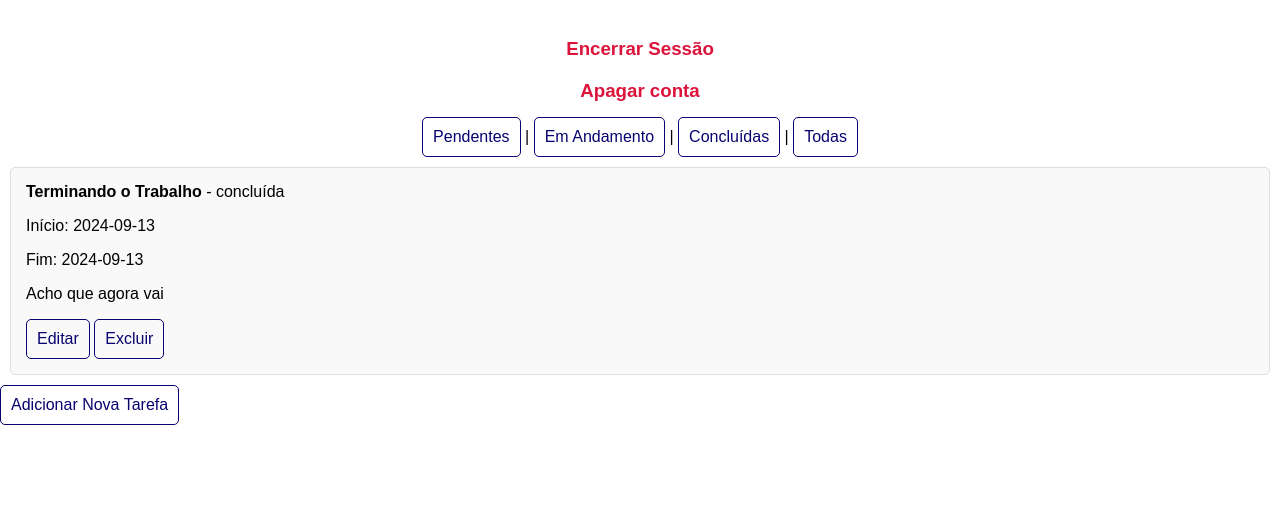
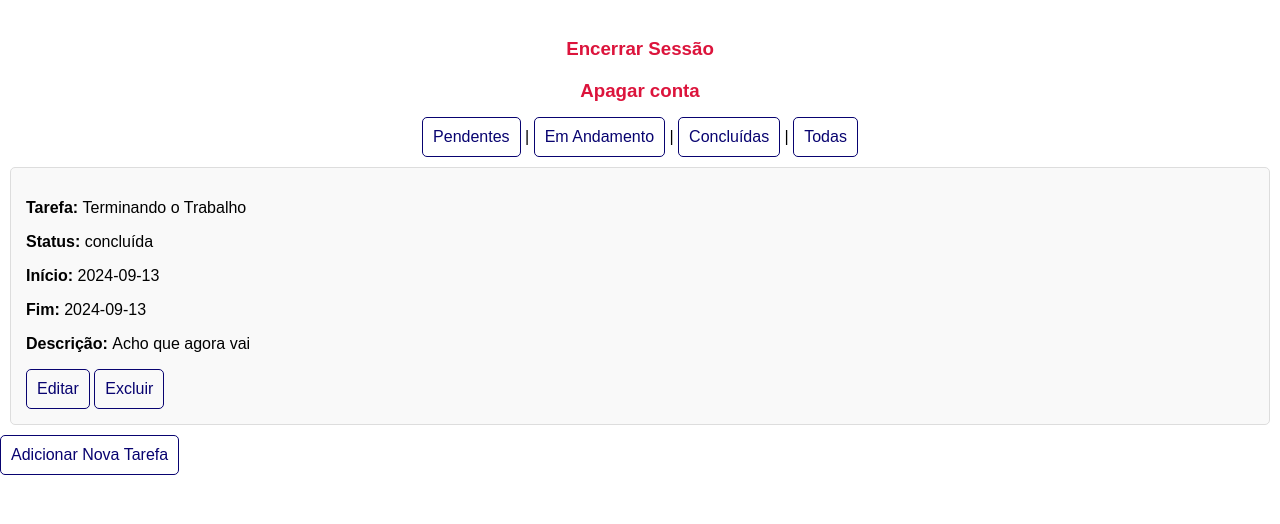
Before and after one commit to haliskipaulo/projeto-backend-python, a Flask app: page /tarefas_page/2 in a window 1280 px wide. Shown: the part 276-800 px from the top of the page. Run offline with Flask 3, Linux system fonts and the light colour scheme.

Commit message:
alterações

```diff
--- a/templates/adicionar_tarefa.html
+++ b/templates/adicionar_tarefa.html
@@ -16,7 +16,7 @@
 </header>
 
 <body>
-    <h1>Adicionar Tarefa para {{ usuario.nome }}</h1>
+    <h1>Adicionar Tarefa </h1>
     <h3 class="logout-container"><a href="/" class="logout"> Encerrar Sessão</a></h3>
     <form action="/tarefas/{{ usuario.id }}" method="POST">     <!-- pega o id do usuario -->
 
--- a/templates/tarefas_page.html
+++ b/templates/tarefas_page.html
@@ -37,10 +37,11 @@
     <ul>
         {% for tarefa in tarefas %}
             <li>
-                <strong>{{ tarefa.titulo }}</strong> - {{ tarefa.status }}
-                <p>Início: {{ tarefa.data_inicio }}</p>
-                <p>Fim: {{ tarefa.data_fim }}</p>
-                <p>{{ tarefa.descricao }}</p>
+                <p><strong>Tarefa: </strong> {{ tarefa.titulo }}</p>
+                <p><strong>Status: </strong> {{ tarefa.status }}</p>
+                <p><strong>Início: </strong> {{ tarefa.data_inicio }}</p>
+                <p><strong>Fim: </strong> {{ tarefa.data_fim }}</p>
+                <p><strong>Descrição: </strong> {{ tarefa.descricao }}</p>
                 <a href="/editar_tarefa/{{ tarefa.id }}">Editar</a>
                 <a href = '/deletar_tarefa/{{tarefa.id}}'> Excluir </a>
             </li>
```
Also changed, not shown: instance/dados.db.
